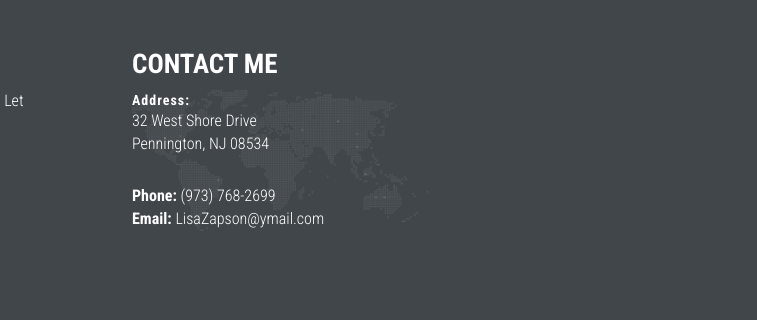
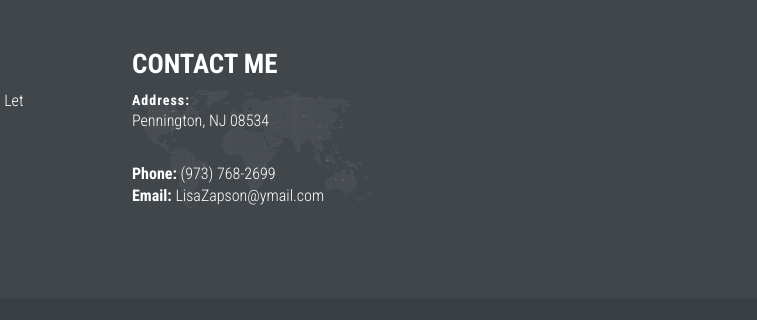
Before and after one commit to lzapson/Lisa-Zapson, a plain HTML site: page index.html in a window 1280 px wide. Shown: the part 2361-2681 px from the top of the page, 523-1280 px from the left. Drawn offline with Linux system fonts and the light colour scheme; files whose address does not match are found by name.

Commit message:
removed street address

```diff
--- a/index.html
+++ b/index.html
@@ -246,7 +246,7 @@
                             <div id="contact-info">
                                 <address>
                                     <strong>Address:</strong><br>
-                                    <p> 32 West Shore Drive<br> Pennington, NJ 08534 </p>
+                                    <p> Pennington, NJ 08534 </p>
                                 </address>
                                 <div id="phone-email">
                                     <p>
```
